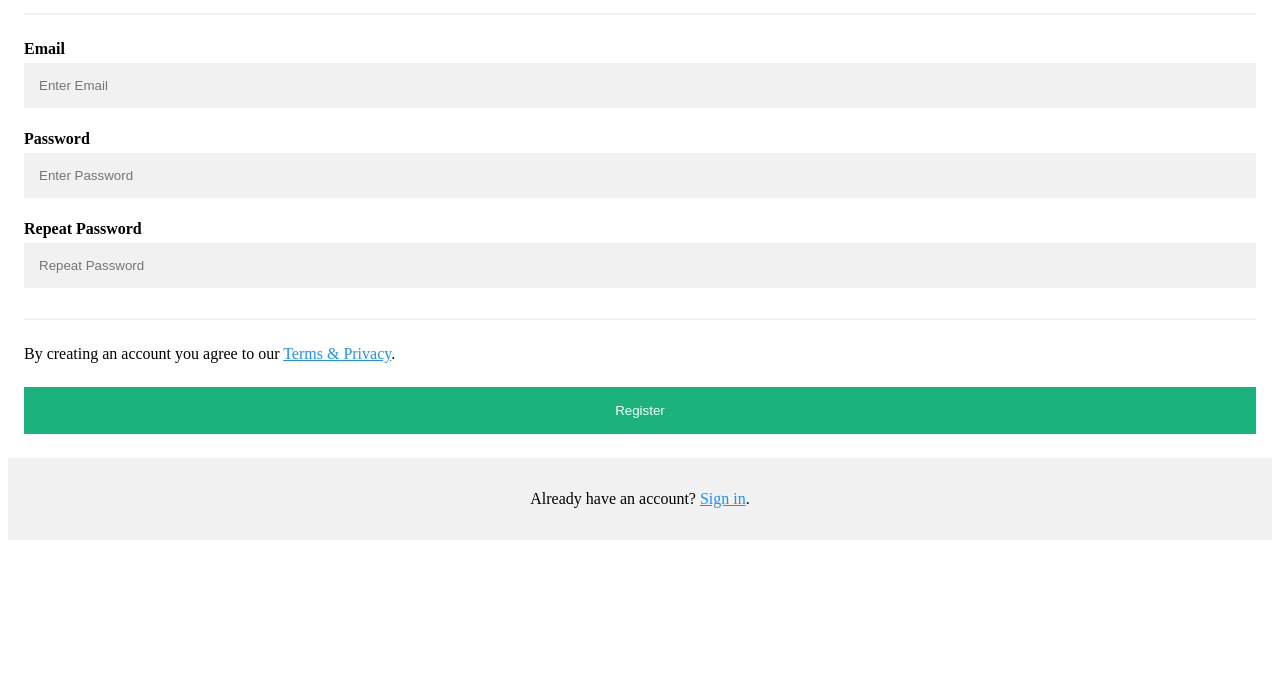
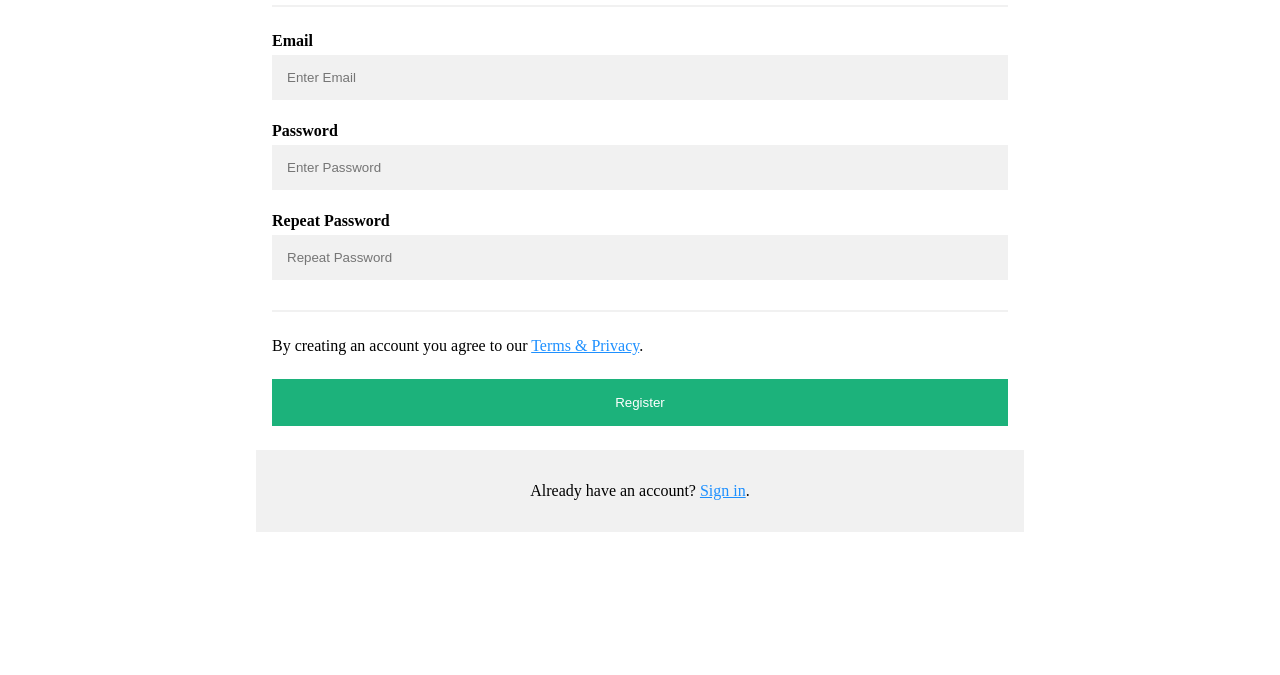
Before and after one commit to ivanna77/registration-form, a plain HTML site: page index.html in a window 1280 px wide. Shown: the part 125-800 px from the top of the page. Drawn offline with Linux system fonts and the light colour scheme.

Commit message:
Update styles

```diff
--- a/styles.css
+++ b/styles.css
@@ -3,6 +3,14 @@
 /* Add padding to containers */
 .container {
   padding: 16px;
+  /* width: 50%; still 50% when resized
+  margin: 0 auto; */
+}
+
+body {
+  width: 60vw;
+  margin: 0 auto;
+  /*height: 62vw;*/
 }
 
 /* Full-width input fields */
@@ -51,3 +59,7 @@ a {
 .signin {
   background-color: #f1f1f1;
   text-align: center;}
+
+.error-message {
+  color: red;
+}
```
